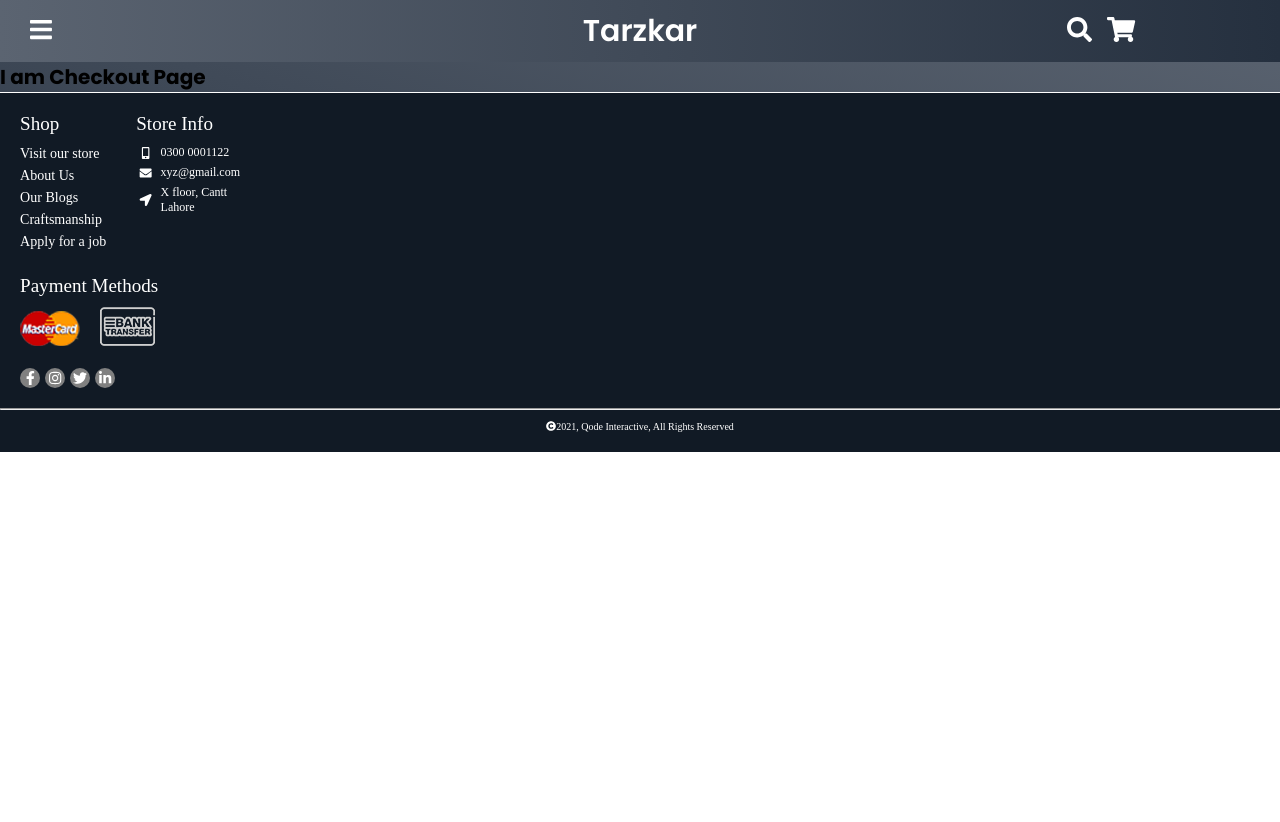
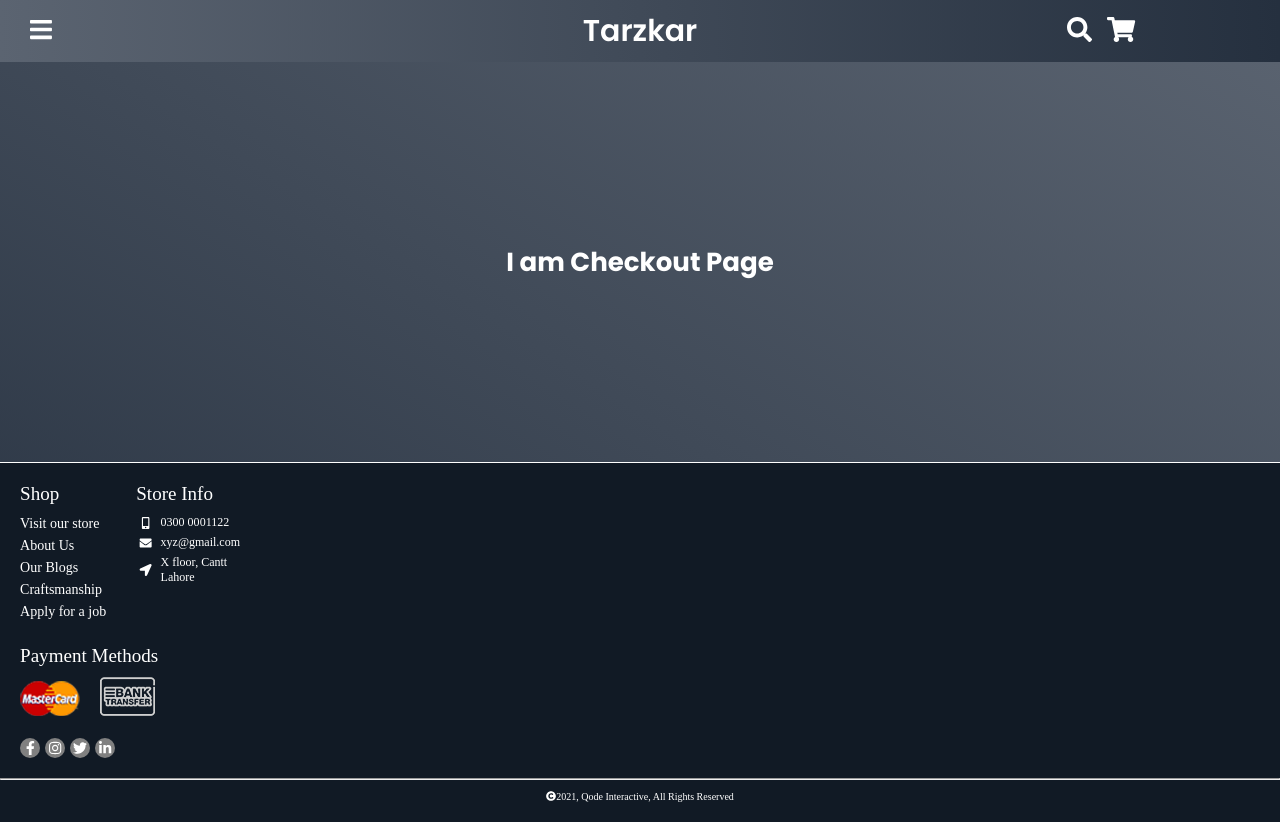
Before and after one commit to DaimSyed/tarzkarX, a React (Create React App) app in the folder frontend/: page /checkout in a window 1280 px wide. Before the commit the page ends 800 px from the top, so only its background shows below. Built offline with nearby package versions, Linux system fonts and the light colour scheme; no server answers.

Commit message:
Some Changes done previously in office

```diff
--- a/frontend/src/components/Slider/Slider.css
+++ b/frontend/src/components/Slider/Slider.css
@@ -9,7 +9,7 @@
 }
 .rec.rec-arrow {
   position: absolute;
-  z-index: 100000;
+  z-index: 100;
   background-color: transparent;
   color: white;
   font-size: 1.3rem;
--- a/frontend/src/pages/CheckoutPage.js
+++ b/frontend/src/pages/CheckoutPage.js
@@ -3,7 +3,7 @@ import { useParams } from "react-router";
 
 const CheckoutPage = () => {
   return (
-    <div>
+    <div style = {{color: 'white',height: "50vh", display: 'grid', placeContent: 'center', fontSize: '1.3rem'}}>
       {" "}
       <h1>I am Checkout Page</h1>{" "}
     </div>
--- a/frontend/src/pages/HomePage.js
+++ b/frontend/src/pages/HomePage.js
@@ -27,7 +27,7 @@ const HomePage = () => {
       <Brands />
       <Catalogues />
       <NewsLetter />
-      <Slider heading="Follow us on instagram" />
+      <Slider heading="Follow us on instagram" pagination = {false} />
     </div>
   );
 };
--- a/frontend/src/pages/ProductPage.js
+++ b/frontend/src/pages/ProductPage.js
@@ -54,7 +54,7 @@ const ProductPage = () => {
           Category: <strong>{pd?.category?.name}</strong>
         </div>
       </Padder>
-      <Slider pagination={false} />
+      <Slider pagination={false}  showArrows={true}/>
       {/* <div className="product_name">{pd}</div> */}
     </div>
   );
```
